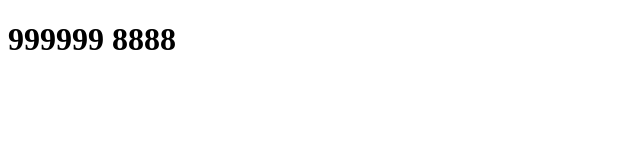
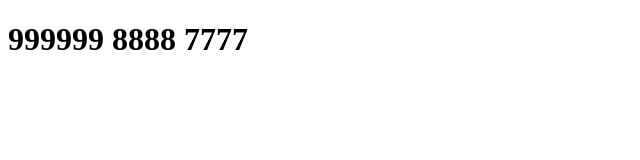
Before and after one commit to kake9857/-line-api-live-course, a plain HTML site: page index.html in a window 1280 px wide. Shown: the full height of the page, 0-640 px from the left. Drawn offline with Linux system fonts and the light colour scheme.

Commit message:
Update index.html

```diff
--- a/index.html
+++ b/index.html
@@ -7,6 +7,6 @@
     <title>Document</title>
 </head>
 <body>
-    <H1>999999 8888</H1>
+    <H1>999999 8888 7777</H1>
 </body>
 </html>
```
